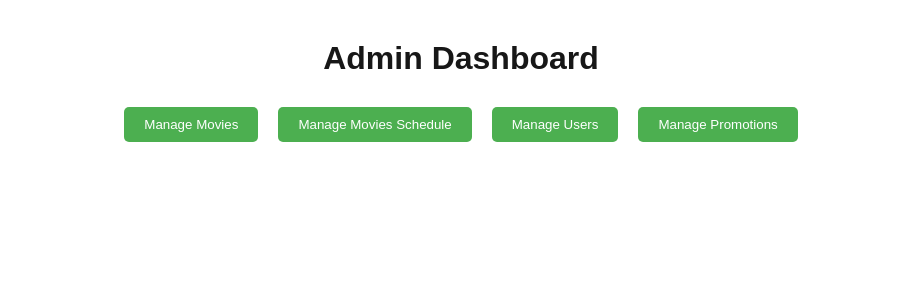
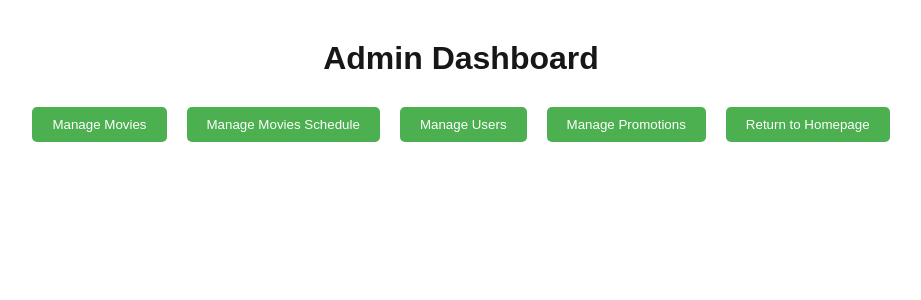
Before and after one commit to ZephyrIO/Cinema-EBooking-System, a Next.js app: page /AdminMainScreen in a window 1280 px wide. Shown: the top 300 px of the page, without its empty margins (179-1100 px from the left). Built offline with nearby package versions, Linux system fonts and the light colour scheme.

Commit message:
added return to homepage button

```diff
--- a/src/app/components/AdminMainScreen.js
+++ b/src/app/components/AdminMainScreen.js
@@ -39,6 +39,13 @@ export default function AdminMainScreen() {
                 >
                     Manage Promotions
                 </button>
+                <button
+                    type="button"
+                    className="ExitAdmin"
+                    onClick={() => router.push('/')}
+                >
+                    Return to Homepage
+                </button>
             </div>
         </div>
     );
```
